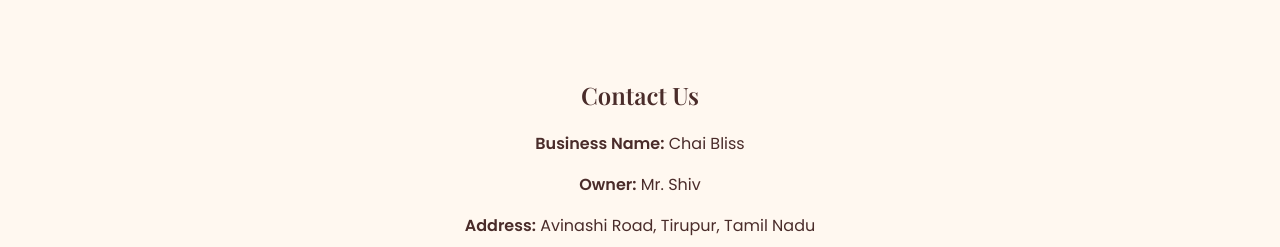
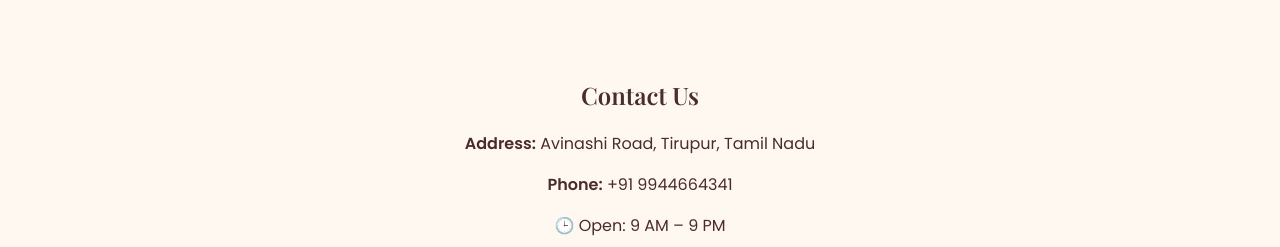
Before and after one commit to Krishnika08/FUTURE_FS_02, a plain HTML site: page index.html in a window 1280 px wide. Shown: the part 2335-2582 px from the top of the page. Drawn offline with nearby package versions, Linux system fonts and the light colour scheme.

```diff
--- a/index.html
+++ b/index.html
@@ -163,9 +163,6 @@
 <!-- Contact Section -->
 <section id="contact" class="contact">
     <h2>Contact Us</h2>
-
-    <p><strong>Business Name:</strong> Chai Bliss</p>
-    <p><strong>Owner:</strong> Mr. Shiv</p>
     <p><strong>Address:</strong> Avinashi Road, Tirupur, Tamil Nadu</p>
     <p><strong>Phone:</strong> +91 9944664341</p>
     <p>🕒 Open: 9 AM – 9 PM</p>
```
